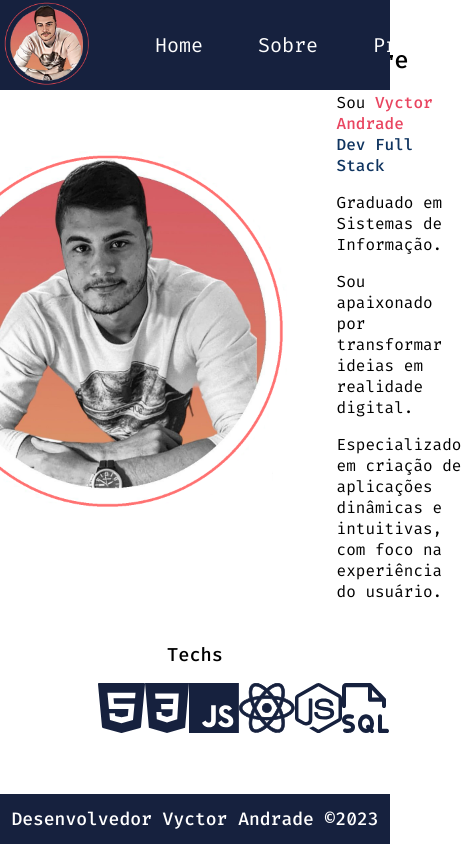
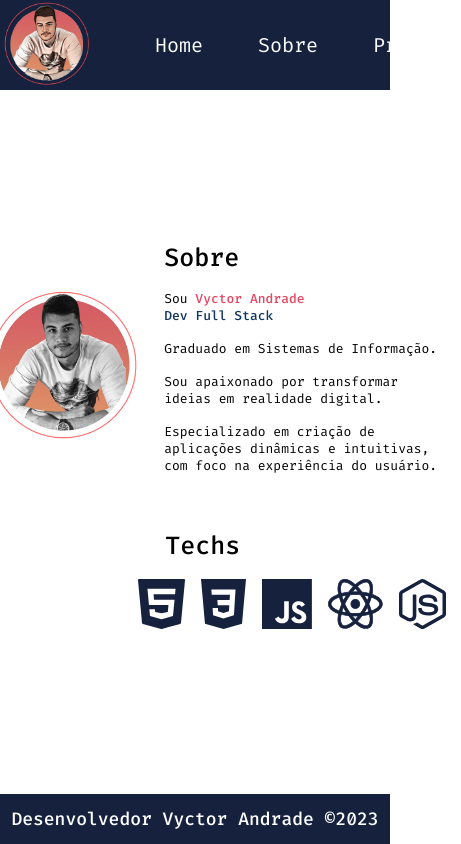
Before and after one commit to vyctorandrade/portfolio, a React (Vite) app: page /sobre in a window 390 px wide. Shown: the whole page, 461 px wide, since content can reach past the window. Built offline with nearby package versions, Linux system fonts and the light colour scheme.

Commit message:
update sobre

```diff
--- a/src/pages/Sobre/Sobre.module.css
+++ b/src/pages/Sobre/Sobre.module.css
@@ -54,3 +54,100 @@
 
 
 }
+
+
+
+/* Celular. */
+
+@media (min-width: 300px) and (max-width: 600px) {
+
+
+    .sobre{
+        padding-left: 45%;
+        padding-right: 100%;
+        position: fixed;
+
+    }
+
+    .textos p{
+        font-size: 13px;
+        margin-left: -280px;
+
+
+    }
+    .textos h2{
+        font-size: 25px;
+        margin-left: -280px;
+    }
+
+
+    .bio{
+        height: 300px;
+        display: flex;
+    }
+
+    .avatar{
+        width: 150px;
+        height: 150px;
+        display: flex;
+        margin-right: 130%;
+
+    }
+
+    .techs h3{
+        font-size: 25px;
+        margin-right: -230px;
+        margin-top: -10px;
+
+    }
+
+    .icones{
+        width: 150px;
+        height: 150px;
+        display: flex;
+        margin-left: 250px;
+        margin-top: -10px;
+        gap: 1em;
+        position: fixed;
+
+
+    }
+
+
+   }
+
+   /* Tablet  */
+
+@media (min-width: 768px ) and (max-width: 992px) {
+
+
+
+
+    .home p{
+        margin-bottom: 150px;
+        font-size: 40px;
+        position: fixed;
+
+
+    }
+    .home img{
+
+        width: 300px;
+        display: flex;
+        padding-top: 100%;
+        margin-right: 50%;
+
+
+    }
+
+    .btn{
+
+        font-size: 25px;
+        display: flex;
+
+
+
+
+    }
+
+   }
```
